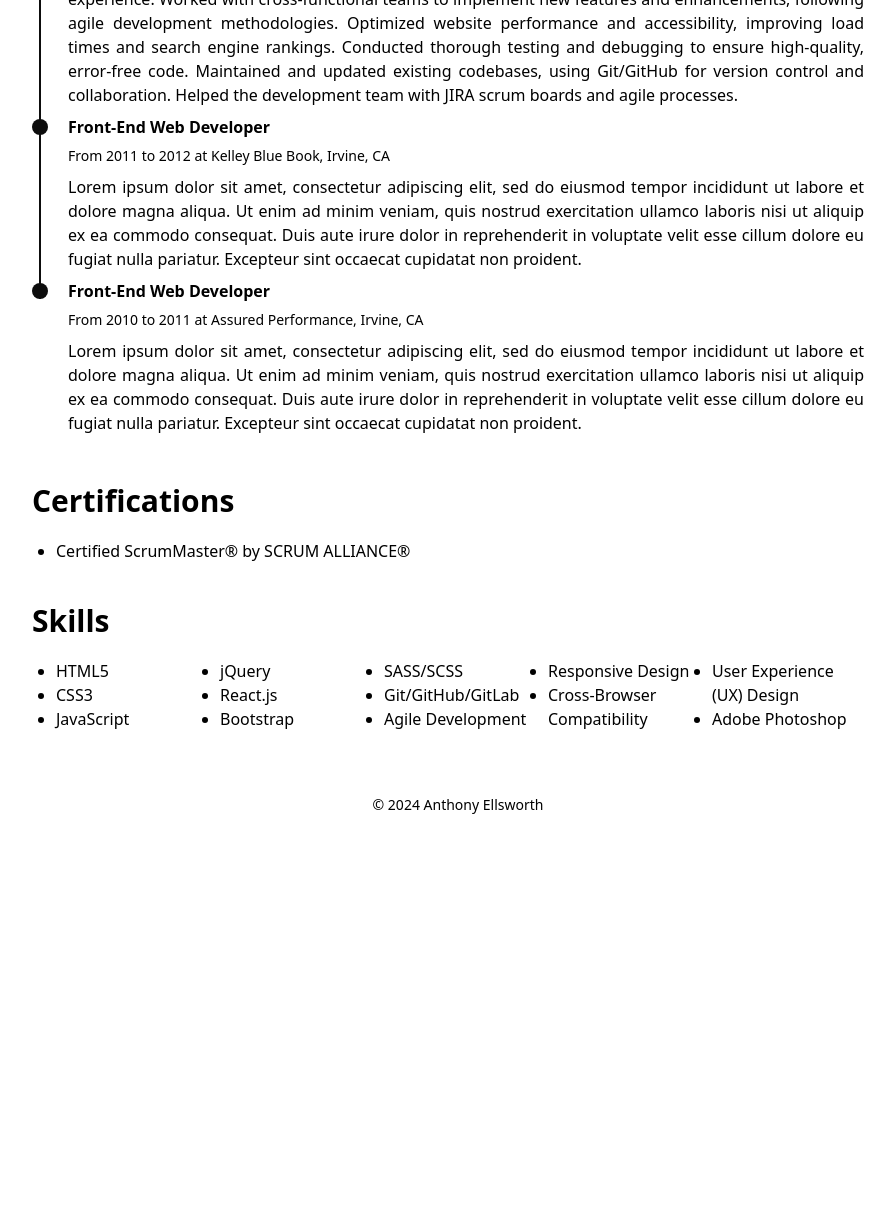
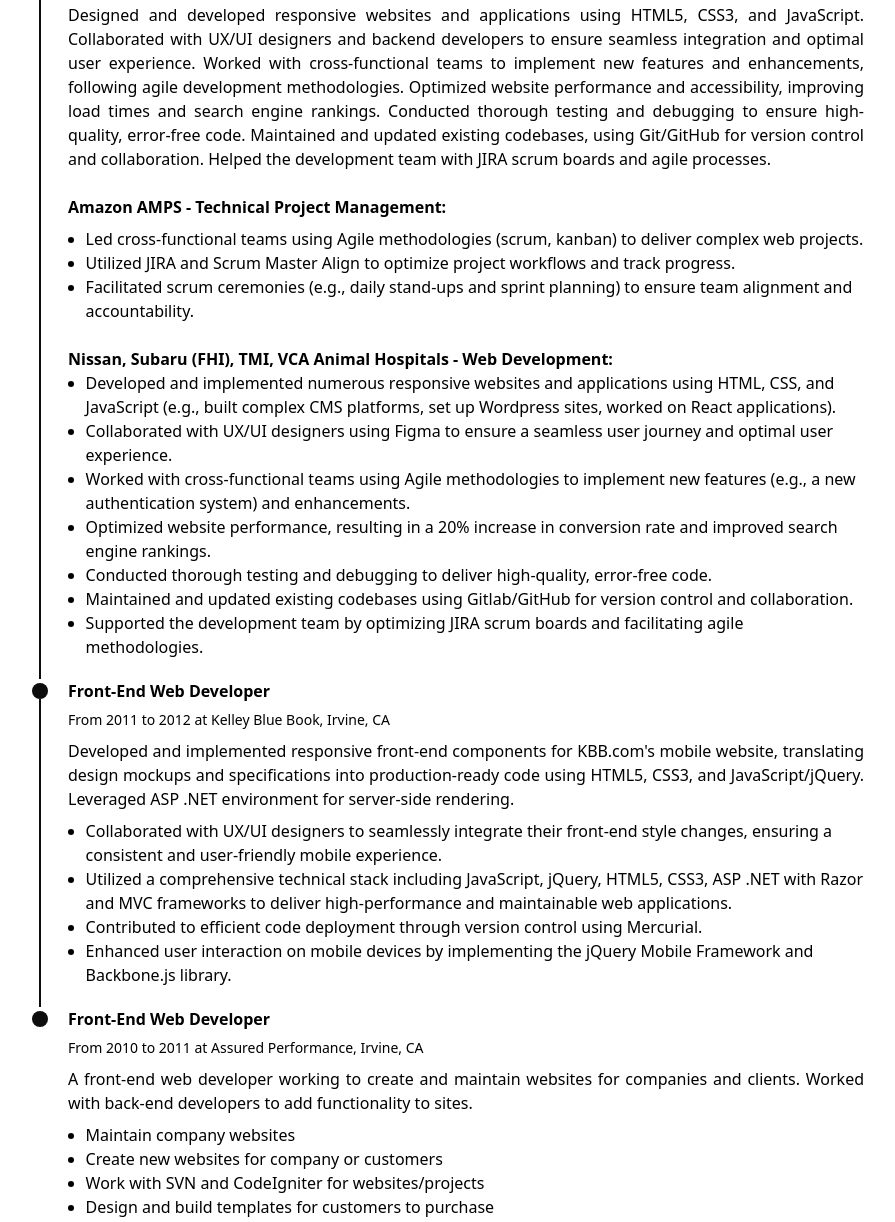
Before and after one commit to BuiltInOneDay/BuiltInOneDay.github.io, an Astro site: page /cv in a window 1280 px wide. Shown: the part 617-1839 px from the top of the page, without its empty margins (334-1229 px from the left). Before the commit the page ends 1460 px from the top, so only its background shows below. Built offline with nearby package versions, Linux system fonts and the light colour scheme; Astro itself is replaced by a stand-in of ours.

Commit message:
UPDATE - CV with more details

```diff
--- a/src/components/cv/TimeLine.astro
+++ b/src/components/cv/TimeLine.astro
@@ -2,7 +2,7 @@
 const { title, subtitle } = Astro.props;
 ---
 
-<div class="flex">
+<div class="flex mb-5">
   <div class="education__time">
     <span class="w-4 h-4 bg-primary block rounded-full mt-1"></span>
     <span class="education__line bg-primary block h-full w-[2px] translate-x-[7px]"></span>
--- a/src/pages/cv.astro
+++ b/src/pages/cv.astro
@@ -9,7 +9,10 @@
   </div>
 
   <div class="mb-10 text-justify">
-    Experienced front-end developer with a strong foundation in HTML, CSS, and JavaScript. Skilled in responsive design, cross-browser compatibility, and user experience. Passionate about creating user-centric websites and applications that engage and delight users.
+    UX/UI Designer & Front-End Developer with 15+ years of experience, leveraging expertise in HTML, CSS, and JavaScript to deliver
+user-centric web experiences. Adept at responsive design and cross-browser compatibility, ensuring seamless
+functionality across devices and platforms. Passionate about crafting engaging and delightful user interfaces for
+websites and applications.
   </div>
 
   <div class="mb-5">
@@ -34,21 +37,60 @@
   <div class="time-line-container mb-10">
     <TimeLineElement
       title="Technical Project Manager / Front-End Web Developer"
-      subtitle="From 2012 to Present at Designory, Long Beach, CA"
+      subtitle="From 2012 to 2024 at Designory, Long Beach, CA"
     >
-      Designed and developed responsive websites and applications using HTML5, CSS3, and JavaScript. Collaborated with UX designers and backend developers to ensure seamless integration and optimal user experience. Worked with cross-functional teams to implement new features and enhancements, following agile development methodologies. Optimized website performance and accessibility, improving load times and search engine rankings. Conducted thorough testing and debugging to ensure high-quality, error-free code. Maintained and updated existing codebases, using Git/GitHub for version control and collaboration. Helped the development team with JIRA scrum boards and agile processes.
+      Designed and developed responsive websites and applications using HTML5, CSS3, and JavaScript. Collaborated with UX/UI designers and backend developers to ensure seamless integration and optimal user experience. Worked with cross-functional teams to implement new features and enhancements, following agile development methodologies. Optimized website performance and accessibility, improving load times and search engine rankings. Conducted thorough testing and debugging to ensure high-quality, error-free code. Maintained and updated existing codebases, using Git/GitHub for version control and collaboration. Helped the development team with JIRA scrum boards and agile processes.
+      <br/><br/>
+      <strong>Amazon AMPS - Technical Project Management:</strong>
+      <ul>
+        <li>Led cross-functional teams using Agile methodologies (scrum, kanban) to deliver complex web projects.</li>
+        <li>Utilized JIRA and Scrum Master Align to optimize project workflows and track progress.</li>
+        <li>Facilitated scrum ceremonies (e.g., daily stand-ups and sprint planning) to ensure team alignment and
+accountability.</li>
+      </ul>
+      <br/>
+
+      <strong>Nissan, Subaru (FHI), TMI, VCA Animal Hospitals - Web Development:</strong>
+      <ul>
+        <li>Developed and implemented numerous responsive websites and applications using HTML, CSS, and
+      JavaScript (e.g., built complex CMS platforms, set up Wordpress sites, worked on React applications).</li>
+        <li>Collaborated with UX/UI designers using Figma to ensure a seamless user journey and optimal user
+      experience.</li>
+        <li>Worked with cross-functional teams using Agile methodologies to implement new features (e.g., a new
+      authentication system) and enhancements.</li>
+        <li>Optimized website performance, resulting in a 20% increase in conversion rate and improved search engine
+      rankings.</li>
+        <li>Conducted thorough testing and debugging to deliver high-quality, error-free code.</li>
+        <li>Maintained and updated existing codebases using Gitlab/GitHub for version control and collaboration.</li>
+        <li>Supported the development team by optimizing JIRA scrum boards and facilitating agile methodologies.</li>
+      </ul>
     </TimeLineElement>
     <TimeLineElement
       title="Front-End Web Developer"
       subtitle="From 2011 to 2012 at Kelley Blue Book, Irvine, CA"
     >
-      Lorem ipsum dolor sit amet, consectetur adipiscing elit, sed do eiusmod tempor incididunt ut labore et dolore magna aliqua. Ut enim ad minim veniam, quis nostrud exercitation ullamco laboris nisi ut aliquip ex ea commodo consequat. Duis aute irure dolor in reprehenderit in voluptate velit esse cillum dolore eu fugiat nulla pariatur. Excepteur sint occaecat cupidatat non proident.
+      Developed and implemented responsive front-end components for KBB.com's mobile website, translating design mockups and specifications into production-ready code using HTML5, CSS3, and JavaScript/jQuery. Leveraged ASP .NET environment for server-side rendering.
+      <ul>
+        <li>Collaborated with UX/UI designers to seamlessly integrate their front-end style changes, ensuring a
+consistent and user-friendly mobile experience.</li>
+        <li>Utilized a comprehensive technical stack including JavaScript, jQuery, HTML5, CSS3, ASP .NET with Razor and
+MVC frameworks to deliver high-performance and maintainable web applications.</li>
+        <li>Contributed to eﬃcient code deployment through version control using Mercurial.</li>
+        <li>Enhanced user interaction on mobile devices by implementing the jQuery Mobile Framework and Backbone.js
+library.</li>
+      </ul>
     </TimeLineElement>
     <TimeLineElement
       title="Front-End Web Developer"
       subtitle="From 2010 to 2011 at Assured Performance, Irvine, CA"
     >
-      Lorem ipsum dolor sit amet, consectetur adipiscing elit, sed do eiusmod tempor incididunt ut labore et dolore magna aliqua. Ut enim ad minim veniam, quis nostrud exercitation ullamco laboris nisi ut aliquip ex ea commodo consequat. Duis aute irure dolor in reprehenderit in voluptate velit esse cillum dolore eu fugiat nulla pariatur. Excepteur sint occaecat cupidatat non proident.
+      A front-end web developer working to create and maintain websites for companies and clients. Worked with back-end developers to add functionality to sites.
+      <ul>
+        <li>Maintain company websites</li>
+        <li>Create new websites for company or customers</li>
+        <li>Work with SVN and CodeIgniter for websites/projects</li>
+        <li>Design and build templates for customers to purchase</li>
+      </ul>
     </TimeLineElement>
   </div>
 
@@ -66,19 +108,20 @@
     <div class="text-3xl w-full font-bold">Skills</div>
   </div>
 
-  <ul class="list-disc md:columns-5 columns-2 mx-6">
-    <li>HTML5</li>
-    <li>CSS3</li>
-    <li>JavaScript</li>
-    <li>jQuery</li>
+  <ul class="list-disc md:columns-4 columns-2 mx-6">
+    <li>HTML</li>
+    <li>CSS</li>
+    <li>JavaScript/jQuery</li>
     <li>React.js</li>
-    <li>Bootstrap</li>
-    <li>SASS/SCSS</li>
+    <li>Bootstrap/Tailwind</li>
+    <li>PHP</li>
+    <li>Wordpress</li>
     <li>Git/GitHub/GitLab</li>
-    <li>Agile Development</li>
     <li>Responsive Design</li>
     <li>Cross-Browser Compatibility</li>
-    <li>User Experience (UX) Design</li>
+    <li>UX/UI Design</li>
     <li>Adobe Photoshop</li>
+    <li>Figma</li>
+    <li>ChatGPT / Gemini AI's</li>
   </ul>
 </BaseLayout>
--- a/src/pages/index.astro
+++ b/src/pages/index.astro
@@ -11,12 +11,12 @@
 
 <BaseLayout sideBarActiveItemID="home">
   <div class="pb-12 mt-5">
-    <div class="text-xl py-1">Hey there 👋</div>
+    <div class="text-xl py-1">Hey there 🎃</div>
     <div class="text-5xl font-bold">I'm Anthony Ellsworth</div>
-    <div class="text-3xl py-3 font-bold">Web Developer and Entrepreneur</div>
+    <div class="text-3xl py-3 font-bold">Web Developer & Entrepreneur</div>
     <div class="py-2">
       <text class="text-lg">
-        Front-End Developer with 15+ years of experience, leveraging expertise in HTML, CSS, and JavaScript to deliver
+        UX/UI Designer & Front-End Web Developer with 15+ years of experience, leveraging expertise in HTML, CSS, and JavaScript to deliver
 user-centric web experiences. Adept at responsive design and cross-browser compatibility, ensuring seamless
 functionality across devices and platforms. Passionate about crafting engaging and delightful user interfaces for
 websites and applications.
--- a/src/styles/global.css
+++ b/src/styles/global.css
@@ -1,3 +1,9 @@
 .time-line-container>div:last-child .education__time>.education__line {
     display: none;
 }
+
+/* AE 10/14/24 */
+.time-line-container .experience__data ul{
+    list-style: disc;
+    padding-left: 1.1rem;
+}
```
